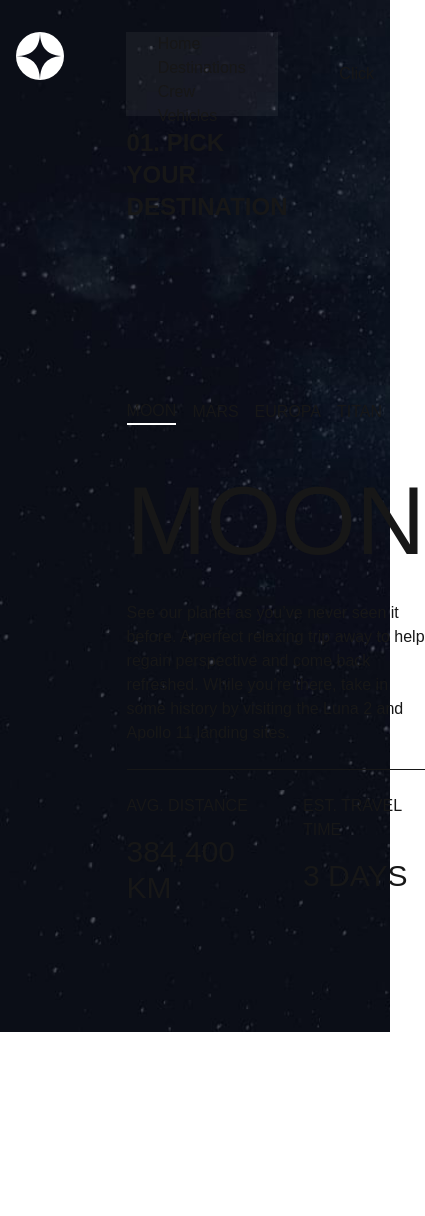
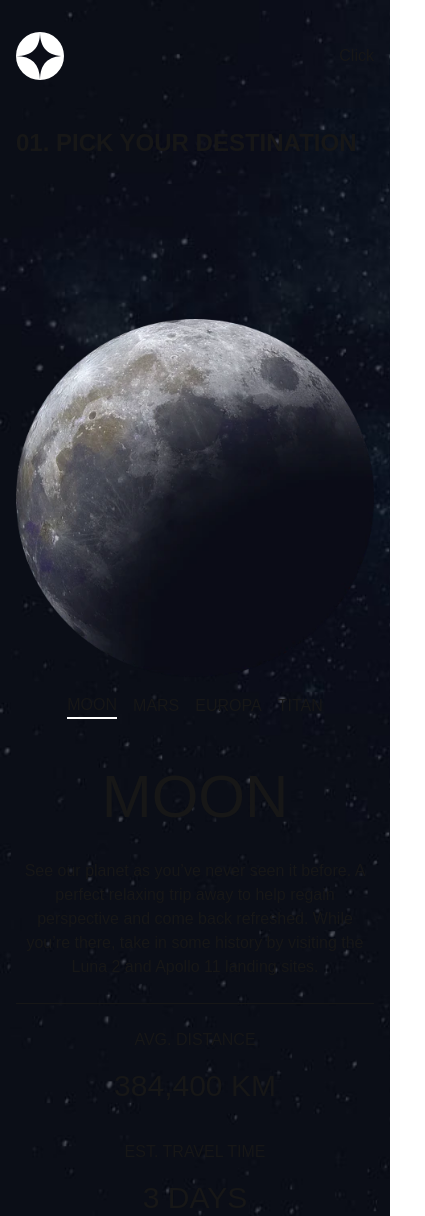
Before and after one commit to Perry-Cham/space-website-frontend-mentor, a Next.js app: page /destination in a window 390 px wide. Shown: the whole page, 425 px wide, since content can reach past the window. Before the commit the page ends 1032 px from the top, so only its background shows below. Built offline with nearby package versions, Linux system fonts and the light colour scheme.

Commit message:
feat:Created mobile deisgnsfor thehome, crew and destinaton pages using tailwinds sm breakpoint

```diff
--- a/app/components/navbar.tsx
+++ b/app/components/navbar.tsx
@@ -1,6 +1,7 @@
 "use client"
 import { usePathname } from "next/navigation";
 import Link from "next/link";
+import { useState } from "react";
 const destinations = [
   { position: "00", name: "Home", url:"/" },
   { position: "01", name: "Destination", url:"/destination" },
@@ -8,7 +9,7 @@ const destinations = [
   { position: "03", name: "Technology", url: "/technology" },
 ];
 const Navbar = () => {
-
+ const [mobileNavOpen, setMobileNavOpen] = useState(false);
 
 
   return (
@@ -22,10 +23,10 @@ const Navbar = () => {
       </div>
 
       <div className="md:hidden">
-        <MobileNavigation />
+        <MobileNavigation open={mobileNavOpen} setOpen={setMobileNavOpen}/>
       </div>
 
-        <button className="md:hidden">Click</button>
+        <button onClick={() => setMobileNavOpen(true)} className="md:hidden">Click</button>
     </header>
   );
 };
@@ -49,14 +50,12 @@ const DesktopNavigation = () => {
   );
 };
 
-const MobileNavigation = () => {
+const MobileNavigation = ({open, setOpen}:{open:boolean, setOpen: (val: boolean) => void}) => {
   return (
-    <nav className="flex flex-col space-y-9 px-8 bg-[rgba(255,255,255,0.05)] w-full h-[10vh]">
-      <ul>
-        <li>Home</li>
-        <li>Destinations</li>
-        <li>Crew</li>
-        <li>Vehicles</li>
+    <nav className={`absolute top-0 ${open ? "right-0" : "-right-full"} transition-all duration-150 py-12 px-8 min-h-screen backdrop-blur-md bg-[rgba(255,255,255,0.05)] w-[60vw] h-[10vh] flex flex-col items-end space-y-24`}>
+      <button onClick={() => setOpen(false)}>X</button>
+      <ul className="flex flex-col space-y-9 w-full">
+       {destinations.map(d => (<li className=""><Link className="uppercase" href={d.url}><span className="font-bold mr-4">{d.position}</span>{d.name}</Link></li>))}
       </ul>
     </nav>
   );
--- a/app/crew/page.tsx
+++ b/app/crew/page.tsx
@@ -50,9 +50,9 @@ let data: CrewMember[] = [
 
 export default function () {
     const [member, setMember] = useState("Douglas Hurley")
-    return <section className="p-[15vh] bg-[url('/crew/background-crew-desktop.jpg')] bg-cover min-h-screen">
+    return <section className="max-sm:pt-[15vh] max-sm:p-12 md:p-[15vh] bg-[url('/crew/background-crew-desktop.jpg')] bg-cover min-h-screen">
         <h1 className="heading"><span>02</span> Meet The Crew</h1>
-        <div className="grid grid-cols-[1fr_2fr]">
+        <div className="max-sm:flex max-sm:flex-col justify-center items-center md:grid grid-cols-[1fr_2fr]">
             <div className="flex justify-between flex-col">
                 {data.map(d => (<article className={`${member.toLowerCase() == d.name.toLowerCase() ? "block" : "hidden"}`}>
                     <h3 className="text-xl uppercase">{d.role}</h3>
@@ -60,7 +60,7 @@ export default function () {
                     <p className="">{d.bio}</p>
                 </article>))}
 
-                <nav>
+                <nav className="my-20">
                     <ul className="w-3xs flex justify-center items-center space-x-6 ">
                         <li onClick={() => setMember("Douglas Hurley")} className={`crew-btn ${member !== "Douglas Hurley" ? "bg-gray-700" : " bg-white"}`}></li>
                         <li onClick={() => setMember("Mark Shuttleworth")} className={`crew-btn ${member !== "Mark Shuttleworth" ? "bg-gray-700" : " bg-white"}`}></li>
@@ -72,7 +72,7 @@ export default function () {
 
             <div>
                 <div className="">
-                    {data.map(d => (<img key={d.name} className={`h-[550px] ml-20 ${member.toLowerCase() == d.name.toLowerCase() ? "block" : "hidden"}`} src={d.images.webp.trim()} />))}
+                    {data.map(d => (<img key={d.name} className={`h-[500px] md:h-[550px] md:ml-20 ${member.toLowerCase() == d.name.toLowerCase() ? "block" : "hidden"}`} src={d.images.png.trim()} />))}
                 </div>
             </div>
 
--- a/app/destination/page.tsx
+++ b/app/destination/page.tsx
@@ -58,9 +58,9 @@ export default function () {
         setDestination(dest);
     }
 
-    return <section className="p-[15vh] bg-[url('/destination/background-destination-desktop.jpg')] min-h-screen bg-cover">
+    return <section className="max-sm:pt-[15vh] max-sm:px-4  md:p-[15vh] bg-[url('/destination/background-destination-desktop.jpg')] min-h-screen bg-cover">
         <h1 className="text-2xl font-bold uppercase mb-40">01. Pick your destination</h1>
-        <div className="grid grid-cols-[2fr_1fr]">
+        <div className="md:grid grid-cols-[2fr_1fr]">
 
             <div className="items-center">
                 {data.map(d => (<img key={d.name} className={`${destination.toLowerCase() == d.name.toLowerCase() ? "block" : "hidden"}`} src={d.images.webp}/>))}
@@ -69,18 +69,18 @@ export default function () {
             <div className="flex flex-col items-center">
                 <Navigation currentDest={destination} changeDestination={foo} />
                 {data.map((dest) => (<article key={dest.name} className={`${dest.name.toLowerCase() == destination.toLowerCase() ? "block" : "hidden"}`}>
-                    <h2 className="text-8xl uppercase my-8">{dest.name}</h2>
-                    <p>{dest.description}</p>
+                    <h2 className="text-6xl md:text-8xl uppercase my-8 max-sm:text-center">{dest.name}</h2>
+                    <p className="text-center">{dest.description}</p>
                     <hr className="my-6"></hr>
-                    <div className="flex space-x-9 uppercase">
+                    <div className="flex flex-col max-sm:items-center max-sm:space-y-9 md:flex-row md:space-x-9 uppercase">
                         <div>
-                            <p>Avg. Distance</p>
-                            <p className="text-3xl mt-4">{dest.distance}</p>
+                            <p className="text-center">Avg. Distance</p>
+                            <p className="text-3xl mt-4 text-center">{dest.distance}</p>
                         </div>
 
                         <div>
-                            <p>Est. Travel Time</p>
-                            <p className="text-3xl mt-4">{dest.travel}</p>
+                            <p className="text-center">Est. Travel Time</p>
+                            <p className="text-3xl mt-4 text-center">{dest.travel}</p>
                         </div>
                     </div>
                 </article>))}
@@ -93,7 +93,7 @@ export default function () {
 
 function Navigation({changeDestination, currentDest}:{changeDestination: (arg: string) => void, currentDest: string}) {
     return <nav className="w-full py-4">
-        <ul className="flex space-x-4 items-center uppercase">
+        <ul className="flex max-sm:justify-center space-x-4 items-center uppercase">
             {data.map(dest => (<li key={dest.name} className={`cursor-pointer ${(currentDest.toLowerCase() === dest.name.toLowerCase()) && "border-white border-b-2"}`} onClick={() => {
                 console.log(changeDestination);
                 changeDestination(dest.name)
--- a/app/page.tsx
+++ b/app/page.tsx
@@ -3,21 +3,27 @@ import Navbar from "./components/navbar";
 import Link from "next/link";
 
 export default function Home() {
+  const exploreBtnRadius = {
+    desktop:"12rem",
+    mobile:"8rem"
+  }
   return (
-     <section className="min-h-screen flex flex-col justify-end items-center bg-[url('/home/background-home-desktop.jpg')]   bg-center bg-cover md:pb-24">
-          <section className="grid grid-cols-2 w-[70vw] min-w-100 ">
-      <div className="">
-        <p className="text-4xl uppercase">So, you want to travel to</p>
-        <p className="text-9xl uppercase">Space</p>
-        <p className="text-lg">
+     <section className="min-h-screen flex flex-col max-sm:pt-[15vh] overflow-hidden md:justify-end items-center bg-[url('/home/background-home-mobile.jpg')] md:bg-[url('/home/background-home-desktop.jpg')]   bg-center bg-cover md:pb-24">
+          <section className=" grid max-sm:gap-24  md:grid-cols-2 md:w-[70vw] min-w-100">
+      <div className="px-8">
+        <p className="text-center text-lg md:text-4xl uppercase">So, you want to travel to</p>
+        <p className="text-center text-7xl my-4 md:text-9xl uppercase">Space</p>
+        <p className="text-justify md:text-lg">
           Let’s face it; if you want to go to space, you might as well genuinely
           go to outer space and not hover kind of on the edge of it. Well sit
           back, and relax because we’ll give you a truly out of this world
           experience!
         </p>
+
       </div>
 
-      <div className="justify-items-center"><Link href="/destination" className="w-[12rem] h-[12rem] rounded-full block bg-white text-black font-bold text-xl flex-center-col">Explore</Link></div>
+      <div
+    className="justify-items-center"><Link href="/destination" className={`w-40 h-40 md:w-80 md:h-80 rounded-full block bg-white text-black font-bold text-xl flex-center-col`}>Explore</Link></div>
     </section>
         </section>
 
--- a/package.json
+++ b/package.json
@@ -11,7 +11,8 @@
   "dependencies": {
     "next": "16.3.5",
     "react": "19.2.8",
-    "react-dom": "19.2.8"
+    "react-dom": "19.2.8",
+    "remixicon": "^4.9.1"
   },
   "devDependencies": {
     "@tailwindcss/postcss": "^4",
```
Also changed, not shown: 1 other file (tests, documents, lock files or other folders).
